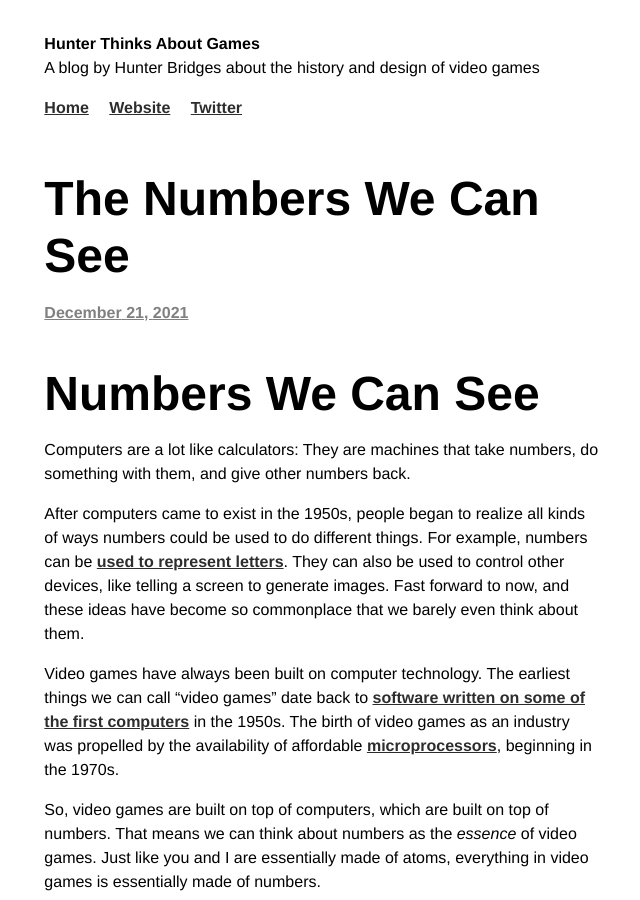
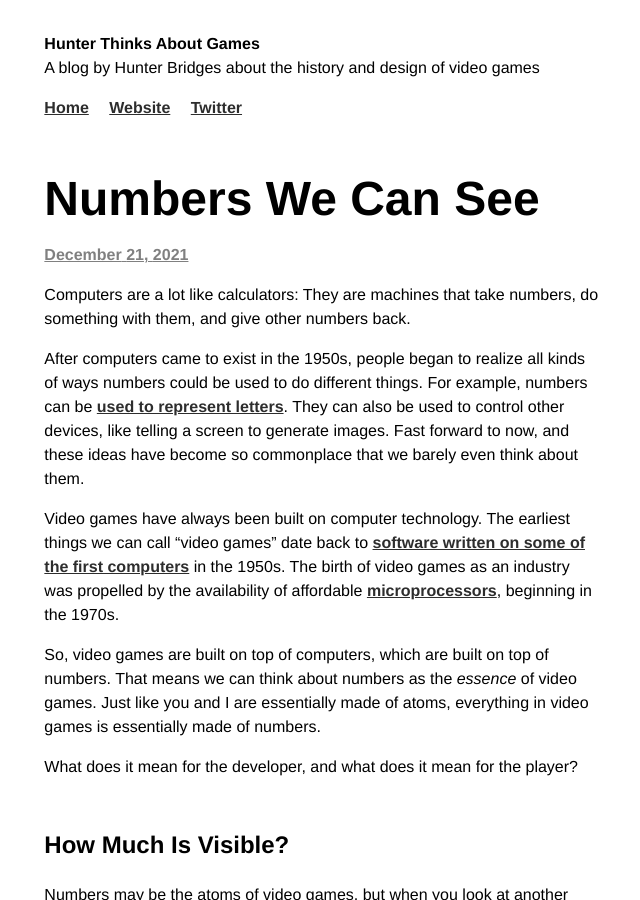
Before and after one commit to hunterbridges/blog, a Jekyll site: the page built from _posts/2021-12-21-the-numbers-we-can-see.markdown, in a window 1280 px wide and 900 px high. Shown: the whole window, without its empty margins (318-958 px from the left). Built offline with Jekyll 4.4.1, drawn with Linux system fonts in a browser that asks for light colours; some web fonts are replaced; comment, search, counter and statistics services are not loaded.

Commit message:
Update 2021-12-21-the-numbers-we-can-see.markdown

```diff
--- a/_posts/2021-12-21-the-numbers-we-can-see.markdown
+++ b/_posts/2021-12-21-the-numbers-we-can-see.markdown
@@ -1,11 +1,9 @@
 ---
 layout: post
-title:  "The Numbers We Can See"
+title:  "Numbers We Can See"
 date:   2021-12-21 00:00:00 +0000
 categories: design
 ---
-
-# Numbers We Can See
 
 Computers are a lot like calculators: They are machines that take numbers, do something with them, and give other numbers back.
 
```
